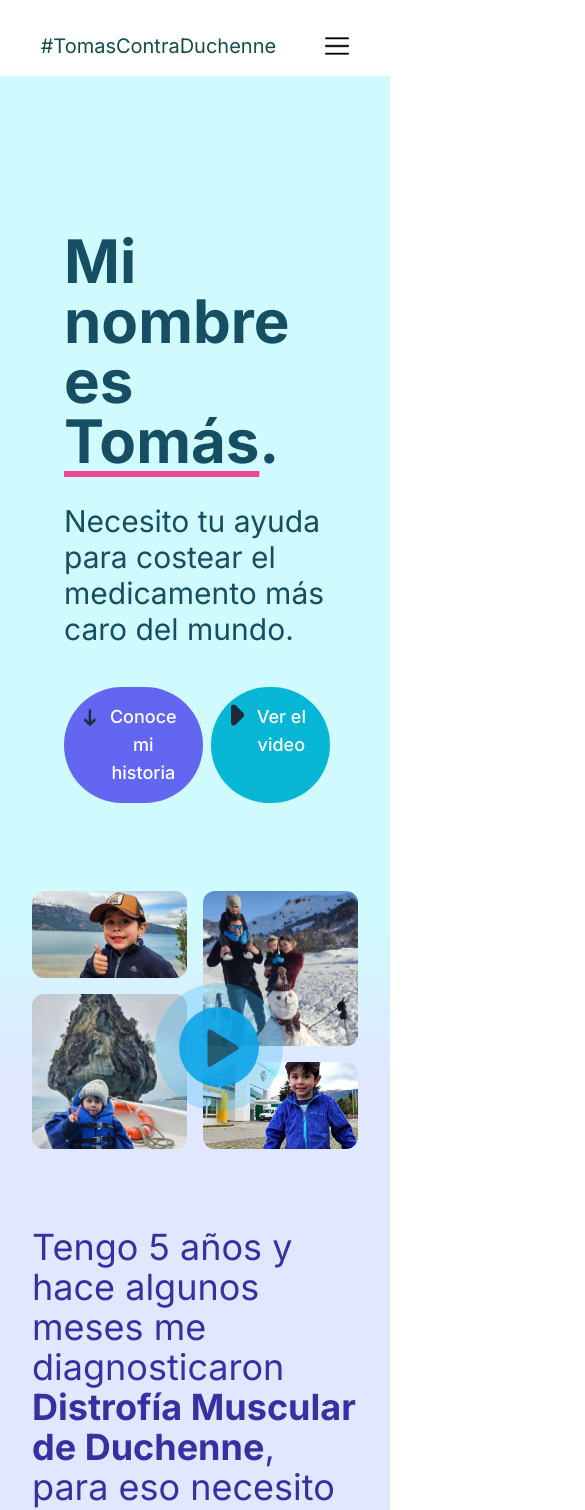
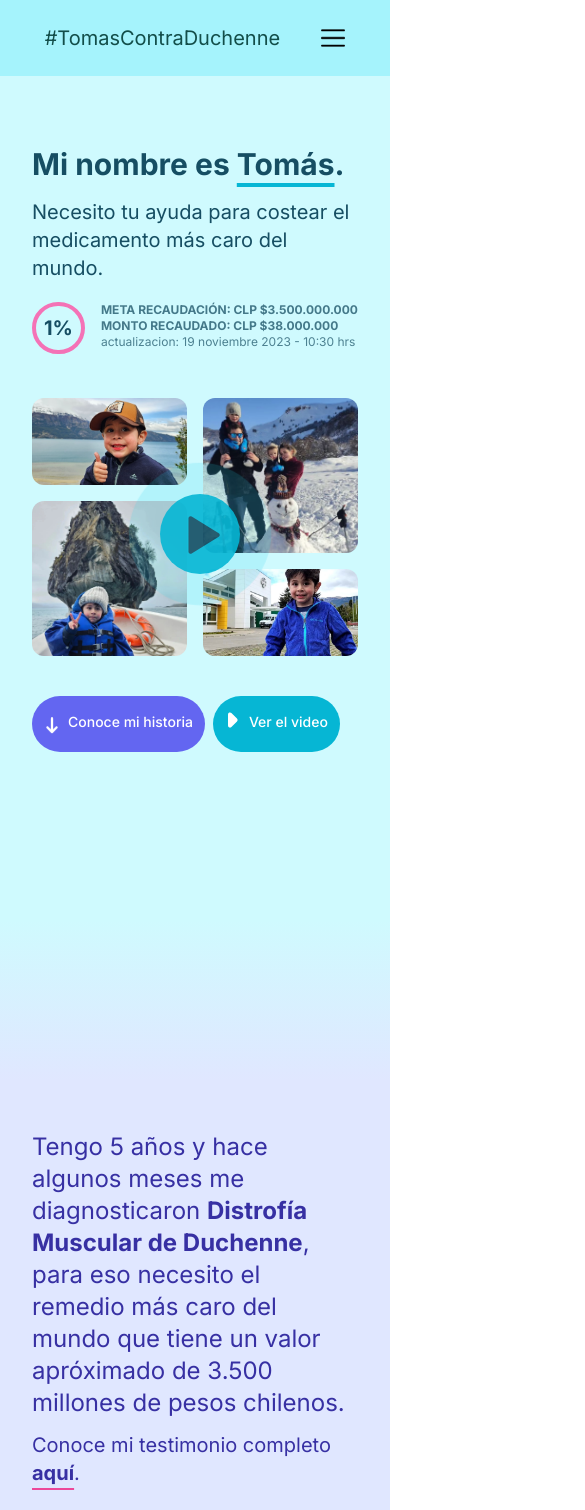
Before and after one commit to dalvaradotey/tomas, a Next.js app: page / in a window 390 px wide. Shown: the top 1510 px of the page, 585 px wide, since content can reach past the window. Built offline with nearby package versions, Linux system fonts and the light colour scheme.

Commit message:
FIX: diseño responsivo

```diff
--- a/src/app/page.tsx
+++ b/src/app/page.tsx
@@ -1,11 +1,32 @@
 import About from '@/components/About'
+import Dialog from '@/components/Dialog'
 import Goals from '@/components/Goals'
 import Hero from '@/components/Hero'
 import Methods from '@/components/Methods'
 
 export default function Home() {
+  async function onClose() {
+    "use server"
+    console.log("Modal has closed")
+}
+
+async function onOk() {
+    "use server"
+    console.log("Ok was clicked")
+}
+
   return (
     <>
+      <Dialog title="Transferencia Banco de Chile" onClose={onClose} onOk={onOk}>
+        <ul>
+          <li>Nombre: Camila Gómez</li>
+          <li>RUT: 18.116.965-6</li>
+          <li>Banco: Banco de Chile</li>
+          <li>Tipo de cuenta: Corriente</li>
+          <li>N° cuenta: 003280566707</li>
+          <li>Email: camila.gomezval@gmail.com</li>
+        </ul>
+      </Dialog>
       <Hero />
       <div className="bg-gradient-to-b from-cyan-100 to-indigo-100 w-100 h-40" />
       <About />
--- a/src/components/About.tsx
+++ b/src/components/About.tsx
@@ -1,28 +1,23 @@
-import Image from 'next/image'
-import Tomas from '../../public/tomas-catedrales.jpg';
-
 export default function About() {
   return (
-    <div className="px-8 py-24 md:px-36 h-screen bg-indigo-100 text-indigo-800">
+    <div className="px-8 md:py-24 md:px-36 h-screen bg-indigo-100 text-indigo-800">
       <div className="rounded-3xl md:flex h-full">
-        <div className="">
         <div className="align-middle px-18" style={{ paddingTop: '12%' }}>
-            <p className="text-4xl mt-3 leading-12">Tengo 5 años y hace algunos meses me diagnosticaron <span className="font-bold">Distrofía Muscular de Duchenne</span>, para eso necesito el remedio más caro del mundo que tiene un valor apróximado de 3.500 millones de pesos chilenos.</p>
-            <p className="text-2xl mt-3">Conoce mi testimonio completo <span className="font-bold underline decoration-pink-500 underline-offset-8 cursor-pointer">aquí</span>.</p>
+          <p className="text-2xl md:text-4xl mt-3 leading-12">Tengo 5 años y hace algunos meses me diagnosticaron <span className="font-bold">Distrofía Muscular de Duchenne</span>, para eso necesito el remedio más caro del mundo que tiene un valor apróximado de 3.500 millones de pesos chilenos.</p>
+          <p className="text-xl md:text-2xl mt-3">Conoce mi testimonio completo <span className="font-bold underline decoration-pink-500 underline-offset-8 cursor-pointer">aquí</span>.</p>
           <div className="flex">
-              <button type="button" className="mt-10 flex text-white bg-pink-500 hover:bg-pink-600 focus:outline-none focus:ring-4 focus:ring-yellow-300 font-medium rounded-full text-sm px-5 py-4 text-center me-2 mb-2 dark:focus:ring-yellow-900">
-                <svg className="animate-bounce mt-2 w-6 h-6 text-gray-800 dark:text-white" aria-hidden="true" xmlns="http://www.w3.org/2000/svg" fill="none" viewBox="0 0 10 14">
+            <button type="button" className="mt-10 flex text-white bg-pink-500 hover:bg-pink-600 focus:outline-none font-medium rounded-full text-sm px-3 py-4 md:px-5 md:py-4  text-center me-2 mb-2 transition duration-700 ease-in-out">
+              <svg className="animate-bounce mt-2 w-4 h-4 md:w-6 md:h-6 text-white" aria-hidden="true" xmlns="http://www.w3.org/2000/svg" fill="none" viewBox="0 0 10 14">
                 <path stroke="currentColor" strokeLinecap="round" strokeLinejoin="round" strokeWidth="2" d="M5 1v12m0 0 4-4m-4 4L1 9"></path>
               </svg>
-                <span className="text-lg ml-2">¿Cómo donar?</span>
+              <span className="md:text-lg ml-2">¿Cómo donar?</span>
             </button>
-              <button type="button" className="mt-10 flex text-white bg-indigo-400 hover:bg-indigo-600 focus:outline-none focus:ring-4 focus:ring-yellow-300 font-medium rounded-full text-sm px-5 py-4 text-center me-2 mb-2 dark:focus:ring-yellow-900">
-                <svg style={{ marginTop: '4px' }}className="w-6 h-6 text-gray-800 dark:text-white" aria-hidden="true" xmlns="http://www.w3.org/2000/svg" fill="none" viewBox="0 0 14 10">
-                  <path stroke="currentColor" stroke-linecap="round" stroke-linejoin="round" stroke-width="2" d="M1 5h12m0 0L9 1m4 4L9 9"></path>
+            <button type="button" className="mt-10 flex text-white bg-indigo-400 hover:bg-indigo-600 focus:outline-none font-medium rounded-full text-sm px-3 py-4 md:px-5 md:py-4  text-center me-2 mb-2 transition duration-700 ease-in-out">
+              <svg style={{ marginTop: '4px' }} className="w-4 h-4 md:w-6 md:h-6 text-white" aria-hidden="true" xmlns="http://www.w3.org/2000/svg" fill="none" viewBox="0 0 14 10">
+                <path stroke="currentColor" strokeLinecap="round" strokeLinejoin="round" strokeWidth="2" d="M1 5h12m0 0L9 1m4 4L9 9"></path>
               </svg>
-                <span className="text-lg ml-2">¿Qué es duchenne?</span>
+              <span className="md:text-lg ml-2">¿Qué es duchenne?</span>
             </button>
-            </div>
           </div>
         </div>
       </div>
--- /dev/null
+++ b/src/components/Dialog.tsx
@@ -0,0 +1,65 @@
+"use client"
+import { useSearchParams } from 'next/navigation'
+import { useRef, useEffect } from 'react'
+
+type Props = {
+    title: string,
+    onClose: () => void,
+    onOk: () => void,
+    children: React.ReactNode,
+}
+
+export default function Dialog({ title, onClose, onOk, children }: Props) {
+
+    const searchParams = useSearchParams()
+    console.log('TEST => ', searchParams.entries());
+    const dialogRef = useRef<null | HTMLDialogElement>(null)
+    const showDialog = searchParams.get('showDialog')
+
+    useEffect(() => {
+        if (showDialog === 'y') {
+            dialogRef.current?.showModal()
+        } else {
+            dialogRef.current?.close()
+        }
+    }, [showDialog])
+
+    const closeDialog = () => {
+        dialogRef.current?.close()
+        onClose()
+    }
+
+    const clickOk = () => {
+        onOk()
+        closeDialog()
+    }
+
+    const dialog: JSX.Element | null = showDialog === 'y'
+        ? (
+            <dialog ref={dialogRef} className="fixed top-50 left-50 -translate-x-50 -translate-y-50 z-10  rounded-xl backdrop:bg-gray-800/50">
+                <div className="w-[500px] max-w-fullbg-gray-200 flex flex-col">
+                    <div className="flex flex-row justify-between mb-4 pt-2 px-5 bg-yellow-400">
+                        <h1 className="text-2xl">{title}</h1>
+                        <button
+                            onClick={closeDialog}
+                            className="mb-2 py-1 px-2 cursor-pointer rounded border-none w-8 h-8 font-bold bg-red-600 text-white"
+                        >x</button>
+                    </div>
+                    <div className="px-5 pb-6">
+                        {children}
+                        <div className="flex flex-row justify-end mt-2">
+                            <button
+                                onClick={clickOk}
+                                className="bg-green-500 py-1 px-2 rounded border-none"
+                            >
+                                OK
+                            </button>
+                        </div>
+                    </div>
+                </div>
+            </dialog>
+        ) : null
+
+
+    return dialog
+}
--- a/src/components/Goals.tsx
+++ b/src/components/Goals.tsx
@@ -1,12 +1,12 @@
 export default function Goals() {
   return (
-    <div id="donar" className="flex px-8 py-24 md:px-28 h-screen text-neutral-700">
-      <div className="w-2/5">
+    <div className="md:flex px-8 md:py-24 md:px-28 text-neutral-700">
+      <div className="md:w-2/5">
         <h2 className="text-5xl font-semibold">Nuestra meta</h2>
         <p className="text-2xl my-5">Muchas gracias a todos</p>
       </div>
-      <div className="w-3/5">
-        <div className="flex">
+      <div className="md:w-3/5">
+        <div className="md:flex">
           <div className="rounded-full bg-teal-200 px-4 py-6">
             <span className="text-5xl font-bold">1%</span>
           </div>
--- a/src/components/Hero.tsx
+++ b/src/components/Hero.tsx
@@ -1,70 +1,44 @@
-import Image from 'next/image'
-import TomasPaisaje from '../../public/tomas-paisaje.jpg';
-import TomasCapillasMarmol from '../../public/tomas-catedrales.jpg';
-import TomasFamiliaNieve from '../../public/tomas-familia-nieve.jpg';
-import TomasTeleton from '../../public/tomas-teleton.jpg';
+import VideoGallery from "./VideoGallery";
 
 export default function Hero() {
   return (
-    <div className="px-8 py-24 md:px-24 bg-cyan-100 h-screen text-cyan-900">
+    <div className="bg-cyan-100 h-screen text-cyan-900 md:px-16">
       <div className="rounded-3xl md:flex h-full">
         <div className="relative md:w-3/5">
           <div className="align-middle px-8" style={{ paddingTop: '18%' }}>
-            <span className="text-6xl font-bold">Mi nombre es <span className="underline decoration-pink-500 underline-offset-8">Tomás</span>.</span>
-            <h1 className="text-3xl mt-8 leading-9">Necesito tu ayuda para costear el medicamento más caro del mundo.</h1>
+            <span className="text-3xl md:text-6xl font-bold">Mi nombre es <span className="underline decoration-cyan-500 underline-offset-8 md:decoration-8 decoration-4">Tomás</span>.</span>
+            <h1 className="md:text-3xl text-xl mt-4 md:mt-8 md:leading-9">Necesito tu ayuda para costear el medicamento más caro del mundo.</h1>
+            <div className="flex py-5">
+              <div>
+                <div className="rounded-full border-4 border-pink-400 px-2 py-2 mr-4">
+                  <span className="text-xl font-bold">1%</span>
+                </div>
+              </div>
+              <div className="">
+                <p className="uppercase font-bold text-xs md:text-sm text-cyan-900 opacity-75">Meta recaudación: CLP $3.500.000.000</p>
+                <p className="uppercase font-bold text-xs md:text-sm text-cyan-900 opacity-75">Monto recaudado: CLP $38.000.000</p>
+                <p className="text-xs opacity-70">actualizacion: 19 noviembre 2023 - 10:30 hrs</p>
+              </div>
+            </div>
+            <VideoGallery className="md:hidden my-6" />
             <div className="flex mt-10">
-              <button type="button" className="flex text-white bg-indigo-500 hover:bg-indigo-700 focus:outline-none focus:ring-4 focus:ring-yellow-300 font-medium rounded-full text-sm px-5 py-4 text-center me-2 mb-2 dark:focus:ring-yellow-900">
-                <svg className="animate-bounce mt-2 w-6 h-6 text-gray-800 dark:text-white" aria-hidden="true" xmlns="http://www.w3.org/2000/svg" fill="none" viewBox="0 0 10 14">
+              <button type="button" className="flex text-white bg-indigo-500 hover:bg-indigo-700 font-medium rounded-full text-sm px-3 py-4 md:px-5 md:py-4 text-center me-2 mb-2 transition duration-700 ease-in-out">
+                <svg className="animate-bounce mt-2 w-4 h-4 md:w-6 md:h-6 text-white" aria-hidden="true" xmlns="http://www.w3.org/2000/svg" fill="none" viewBox="0 0 10 14">
                   <path stroke="currentColor" strokeLinecap="round" strokeLinejoin="round" strokeWidth="2" d="M5 1v12m0 0 4-4m-4 4L1 9"></path>
                 </svg>
-                <span className="text-lg ml-2 ">Conoce mi historia</span>
+                <span className="md:text-lg ml-2">Conoce mi historia</span>
               </button>
-              <button type="button" className="flex text-white bg-cyan-500 hover:bg-cyan-800 focus:outline-none focus:ring-4 focus:ring-purple-300 font-medium rounded-full text-sm px-5 py-4 text-center mb-2">
-                <svg className="w-6 h-6 text-gray-800 dark:text-white" aria-hidden="true" xmlns="http://www.w3.org/2000/svg" fill="currentColor" viewBox="0 0 10 16">
+              <button type="button" className="flex text-white bg-cyan-500 hover:bg-cyan-800 font-medium rounded-full text-sm px-3 py-4 md:px-5 md:py-4 text-center mb-2 transition duration-700 ease-in-out">
+                <svg className="w-4 h-4 md:w-6 md:h-6 text-white" aria-hidden="true" xmlns="http://www.w3.org/2000/svg" fill="currentColor" viewBox="0 0 10 16">
                   <path d="M3.414 1A2 2 0 0 0 0 2.414v11.172A2 2 0 0 0 3.414 15L9 9.414a2 2 0 0 0 0-2.828L3.414 1Z"></path>
                 </svg>
-                <span className="text-lg ml-2">Ver el video</span>
+                <span className="md:text-lg ml-2">Ver el video</span>
               </button>
             </div>
           </div>
         </div>
         <div className="md:w-2/5 relative">
-          <div className="absolute" style={{ top: '45%', left: '45%' }}>
-            <button className="relative flex h-20 w-20">
-              <span className="animate-ping absolute inline-flex h-full w-full rounded-full bg-sky-400 opacity-75"></span>
-              <span className="relative inline-flex rounded-full h-20 w-20 bg-sky-500 opacity-90">
-                <svg xmlns="http://www.w3.org/2000/svg" width="50" height="50" viewBox="0 0 24 24" fill="none" stroke="currentColor" strokeWidth="1.5" strokeLinecap="round" strokeLinejoin="round" className="mt-4 ml-4">
-                  <path d="M6 4v16a1 1 0 0 0 1.524 .852l13 -8a1 1 0 0 0 0 -1.704l-13 -8a1 1 0 0 0 -1.524 .852z" fill="currentColor" strokeWidth="0"></path>
-                </svg>
-              </span>
-            </button>
-          </div>
-          <div className="columns-2 mt-20">
-            <Image
-              src={TomasPaisaje}
-              className="w-full aspect-video object-cover mb-4 rounded-xl"
-              alt=""
-              quality={100}
-            />
-            <Image
-              src={TomasCapillasMarmol}
-              className="w-full aspect-square object-cover rounded-xl"
-              alt=""
-              quality={100}
-            />
-            <Image
-              src={TomasFamiliaNieve}
-              className="w-full aspect-square object-cover mb-4 rounded-xl"
-              alt=""
-              quality={100}
-            />
-            <Image
-              src={TomasTeleton}
-              className="w-full aspect-video object-cover rounded-xl"
-              alt=""
-              quality={100}
-            />
-          </div>
+          <VideoGallery className="mt-20 hidden md:block" />
         </div>
       </div>
     </div>
--- a/src/components/Menu/Menu.tsx
+++ b/src/components/Menu/Menu.tsx
@@ -14,13 +14,13 @@ const Menu: FC<Props> = ({ onClose, className, ...rest }) => {
 		<div className={clsx([styles.nav, className])} {...rest}>
 			<ul role="menu" className={styles.menu}>
 				<li>
-					<Link onClick={onClose} href="/">Inicio</Link>
+					<Link onClick={onClose} className="underline decoration-pink-500 underline-offset-8 decoration-4" href="/">Inicio</Link>
 				</li>
 				<li>
 					<Link onClick={onClose} href="/duchenne">¿Qué es duchenne?</Link>
 				</li>
 				<li>
-					<Link onClick={onClose} href="/testimonios">Testimonios</Link>
+					<Link onClick={onClose} href="/testimonios">Testimonio</Link>
 				</li>
 				<li>
 					<Link onClick={onClose} href="/#donar">¿Cómo donar?</Link>
--- a/src/components/Menu/styles/Menu.module.css
+++ b/src/components/Menu/styles/Menu.module.css
@@ -1,8 +1,8 @@
 .nav {
-	@apply fixed top-0 left-0 w-full h-full z-10 bg-white pt-4;
+	@apply fixed top-0 left-0 w-full h-full z-10 pt-4 text-cyan-800;
 
 	& li {
-		@apply text-center font-light p-4;
+		@apply text-center text-lg font-medium p-4;
 	}
 
 	& .menu {
--- a/src/components/Methods.tsx
+++ b/src/components/Methods.tsx
@@ -5,35 +5,39 @@ import WebPay from '../../public/webpay.png'
 
 export default function Methods() {
   return (
-    <div id="donar" className="px-8 py-24 md:px-28 h-screen text-neutral-700">
-      <h2 className="text-5xl font-semibold text-center">¿Cómo <span className="underline decoration-pink-500 underline-offset-8 font-bold">donar</span>?</h2>
-      <p className="text-center text-2xl my-5">Puedes donar utilizando cualquiera de estos métodos:</p>
-      <div className="flex justify-center py-5">
+    <div id="donar" className="px-8 md:py-24 md:px-28 text-neutral-700">
+      <h2 className="text-3xl md:text-5xl font-semibold text-center">¿Cómo <span className="underline decoration-pink-500 underline-offset-8 md:decoration-8 decoration-4 font-bold">donar</span>?</h2>
+      <p className="text-center text-xl md:text-2xl my-5">Puedes donar utilizando cualquiera de estos métodos:</p>
+      <div className="md:flex justify-center py-5">
+        <a href="?showDialog=y">
           <div className="text-center p-10 m-10 cursor-pointer rounded-2xl bg-gray-100 shadow-md hover:shadow-xl transition duration-700 ease-in-out">
             <Image
               src={BancoChile}
-            className="w-40 aspect-square object-cover mb-4 rounded-xl"
+              className="w-25 md:w-40 aspect-square object-cover mb-4 rounded-xl"
               alt=""
               quality={100}
             />
             <p className="mt-5 font-bold text-2xl">Transferencia</p>
             <p className="text-sm">Banco de Chile</p>
           </div>
+        </a>
+        <a href="">
           <div className="text-center p-10 m-10 cursor-pointer rounded-2xl bg-gray-100 shadow-md hover:shadow-xl transition duration-700 ease-in-out">
             <Image
               src={BancoEstado}
-            className="w-40 aspect-square object-cover mb-4 rounded-xl"
+              className="w-25 md:w-40 aspect-square object-cover mb-4 rounded-xl"
               alt=""
               quality={100}
             />
             <p className="mt-5 font-bold text-2xl">Transferencia</p>
             <p className="text-sm">Banco Estado</p>
           </div>
+        </a>
         <a
           href="https://www.webpay.cl/company/112863?utm_source=transbank&utm_medium=portal3.0&utm_campaign=link_portal"
           target="_blank"
-          className="text-center p-10 m-10 cursor-pointer rounded-2xl bg-gray-100 shadow-md hover:shadow-xl transition duration-700 ease-in-out"
         >
+          <div className="text-center p-10 m-10 cursor-pointer rounded-2xl bg-gray-100 shadow-md hover:shadow-xl transition duration-700 ease-in-out">
             <Image
               src={WebPay}
               className="aspect-square object-cover mb-4 rounded-xl"
@@ -42,17 +46,19 @@ export default function Methods() {
             />
             <p className="mt-5 font-bold text-2xl">WebPay</p>
             <p className="text-sm">Tarjeta de crédito y débito</p>
+          </div>
         </a>
         <a
-          href="https://l.instagram.com/?u=https%3A%2F%2Fwww.paypal.me%2Ftomascontraduchenne&e=AT3j3njtrOiXDYmk1wJpiSKYi_1xlCkPStah5upIKwwTFouBIl0Zfd0df8vIntame4zIv8oGmnORLR7MObj_h293MNk-GRHgYmXGuQ"
+          href="https://www.paypal.com/paypalme/tomascontraduchenne"
           target="_blank"
-          className="text-center p-10 m-10 cursor-pointer rounded-2xl bg-gray-100 shadow-md hover:shadow-xl transition duration-700 ease-in-out"
         >
+          <div           className="text-center p-10 m-10 cursor-pointer rounded-2xl bg-gray-100 shadow-md hover:shadow-xl transition duration-700 ease-in-out">
             <svg className="w-40 h-40 me-2 -ms-1 text-blue-700" aria-hidden="true" focusable="false" data-prefix="fab" data-icon="paypal" role="img" xmlns="http://www.w3.org/2000/svg" viewBox="0 0 384 512">
               <path fill="currentColor" d="M111.4 295.9c-3.5 19.2-17.4 108.7-21.5 134-.3 1.8-1 2.5-3 2.5H12.3c-7.6 0-13.1-6.6-12.1-13.9L58.8 46.6c1.5-9.6 10.1-16.9 20-16.9 152.3 0 165.1-3.7 204 11.4 60.1 23.3 65.6 79.5 44 140.3-21.5 62.6-72.5 89.5-140.1 90.3-43.4 .7-69.5-7-75.3 24.2zM357.1 152c-1.8-1.3-2.5-1.8-3 1.3-2 11.4-5.1 22.5-8.8 33.6-39.9 113.8-150.5 103.9-204.5 103.9-6.1 0-10.1 3.3-10.9 9.4-22.6 140.4-27.1 169.7-27.1 169.7-1 7.1 3.5 12.9 10.6 12.9h63.5c8.6 0 15.7-6.3 17.4-14.9 .7-5.4-1.1 6.1 14.4-91.3 4.6-22 14.3-19.7 29.3-19.7 71 0 126.4-28.8 142.9-112.3 6.5-34.8 4.6-71.4-23.8-92.6z"></path>
             </svg>
             <p className="mt-5 font-bold text-2xl">PayPal</p>
             <p className="text-sm">Chile y extranjero</p>
+          </div>
         </a>
       </div>
     </div>
--- a/src/components/Navbar.tsx
+++ b/src/components/Navbar.tsx
@@ -15,7 +15,7 @@ export default function Navbar () {
 	}
 
   return (
-    <nav className="sticky top-0 flex justify-around md:justify-center p-4 mt-4">
+    <nav className="bg-cyan-200 sticky top-0 flex justify-around p-6 z-[1000]">
       <Title />
       {isMobile && (
 				<button className="cursor-pointer" onClick={handleMobileMenu}>
--- /dev/null
+++ b/src/components/VideoGallery.tsx
@@ -0,0 +1,48 @@
+import Image from 'next/image'
+import TomasPaisaje from '../../public/tomas-paisaje.jpg';
+import TomasCapillasMarmol from '../../public/tomas-catedrales.jpg';
+import TomasFamiliaNieve from '../../public/tomas-familia-nieve.jpg';
+import TomasTeleton from '../../public/tomas-teleton.jpg';
+
+export default function VideoGallery(props: any) {
+  return (
+    <div className={`relative ${props.className}`}>
+      <div className="absolute top-24 left-32 md:top-48 md:left-60">
+        <button className="relative flex h-20 w-20">
+          <span className="animate-ping absolute inline-flex h-full w-full rounded-full bg-cyan-400 opacity-75"></span>
+          <span className="relative inline-flex rounded-full h-20 w-20 bg-cyan-500 opacity-90 hover:opacity-100 transition duration-700 ease-in-out">
+            <svg xmlns="http://www.w3.org/2000/svg" width="50" height="50" viewBox="0 0 24 24" fill="none" stroke="currentColor" strokeWidth="1.5" strokeLinecap="round" strokeLinejoin="round" className="mt-4 ml-4">
+              <path d="M6 4v16a1 1 0 0 0 1.524 .852l13 -8a1 1 0 0 0 0 -1.704l-13 -8a1 1 0 0 0 -1.524 .852z" fill="currentColor" strokeWidth="0"></path>
+            </svg>
+          </span>
+        </button>
+      </div>
+      <div className={`columns-2`}>
+        <Image
+          src={TomasPaisaje}
+          className="w-full aspect-video object-cover mb-4 rounded-xl"
+          alt=""
+          quality={100}
+        />
+        <Image
+          src={TomasCapillasMarmol}
+          className="w-full aspect-square object-cover rounded-xl"
+          alt=""
+          quality={100}
+        />
+        <Image
+          src={TomasFamiliaNieve}
+          className="w-full aspect-square object-cover mb-4 rounded-xl"
+          alt=""
+          quality={100}
+        />
+        <Image
+          src={TomasTeleton}
+          className="w-full aspect-video object-cover rounded-xl"
+          alt=""
+          quality={100}
+        />
+      </div>
+    </div>
+  )
+}
```
Lines whose indentation alone changed are shown as unchanged.
